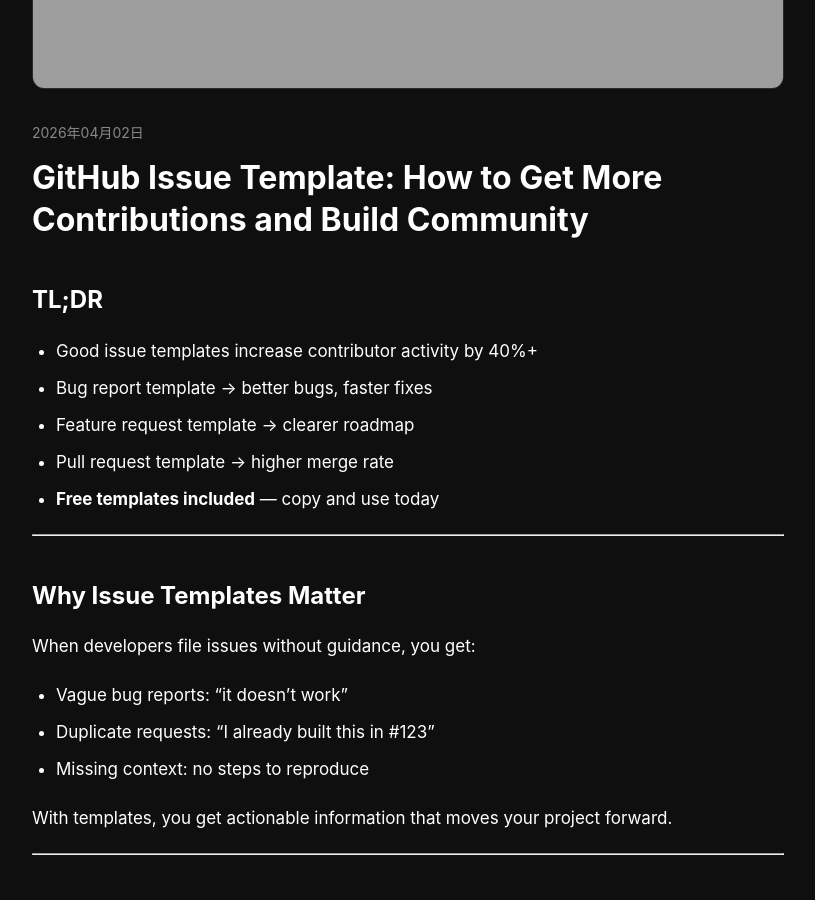
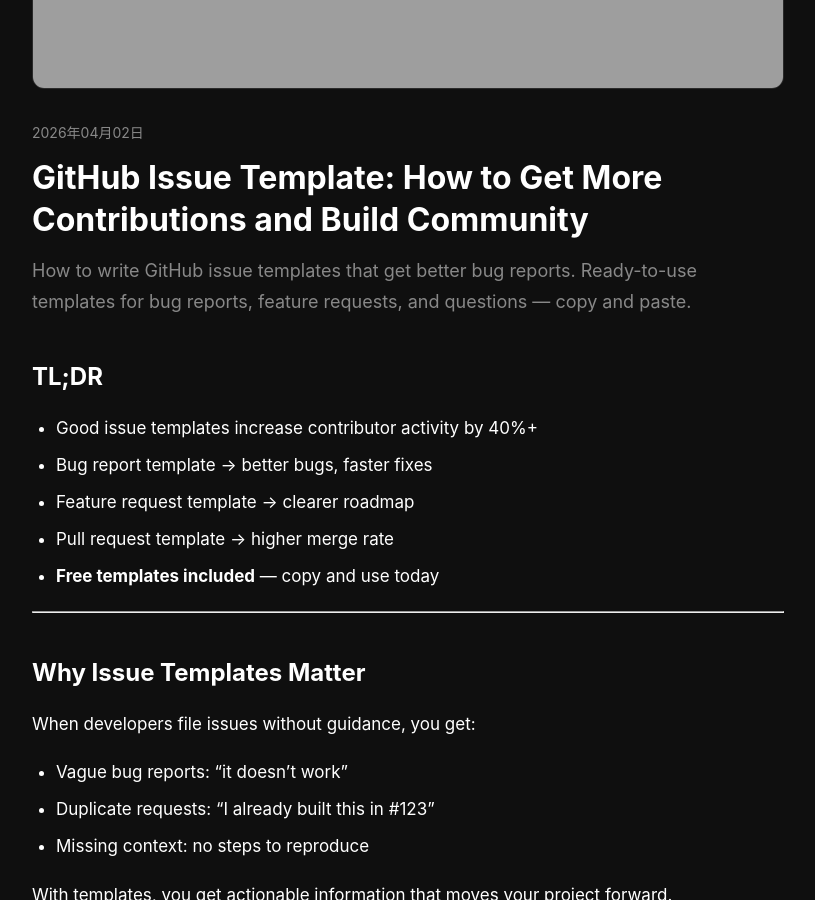
Before and after one commit to Gingiris/growth-tools, a Jekyll site: the page built from _posts/2026-04-02-github-issue-template-guide.md, in a window 1280 px wide and 900 px high, scrolled down 587 px. Shown: the whole window, without its empty margins (232-1047 px from the left). Built offline with Jekyll 4.4.1, drawn with Linux system fonts in a browser that asks for light colours.

Commit message:
seo: add meta description to 2026-04-02-github-issue-template-guide.md

```diff
--- a/_posts/2026-04-02-github-issue-template-guide.md
+++ b/_posts/2026-04-02-github-issue-template-guide.md
@@ -4,6 +4,7 @@
 date: 2026-04-02
 canonical_url: https://gingiris.github.io/growth-tools/blog/2026/04/github-issue-template-guide/
 image: "https://gingiris.github.io/growth-tools/assets/images/blog-github-stars.jpg"
+description: "How to write GitHub issue templates that get better bug reports. Ready-to-use templates for bug reports, feature requests, and questions — copy and paste."
 ---
 ## TL;DR
 
```
